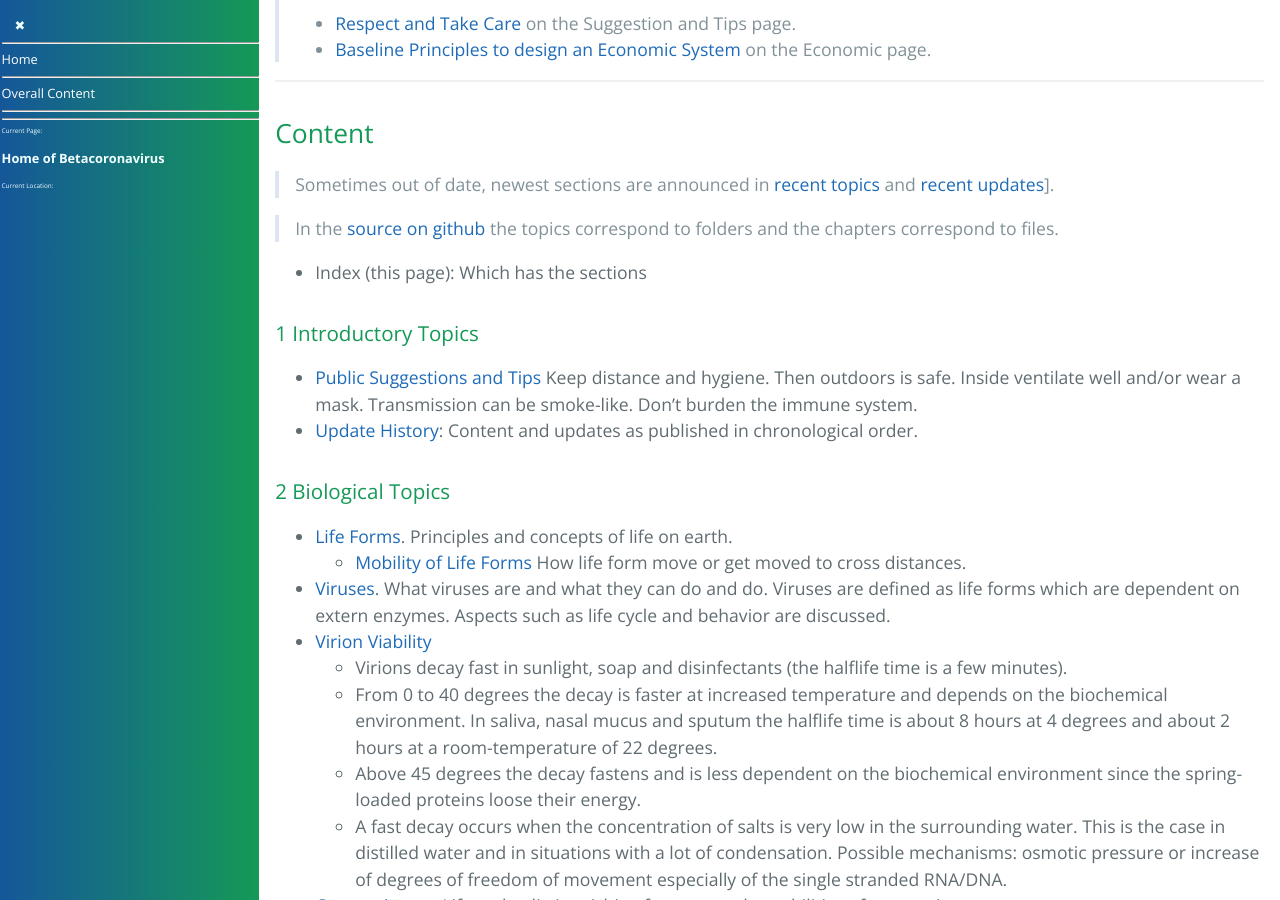
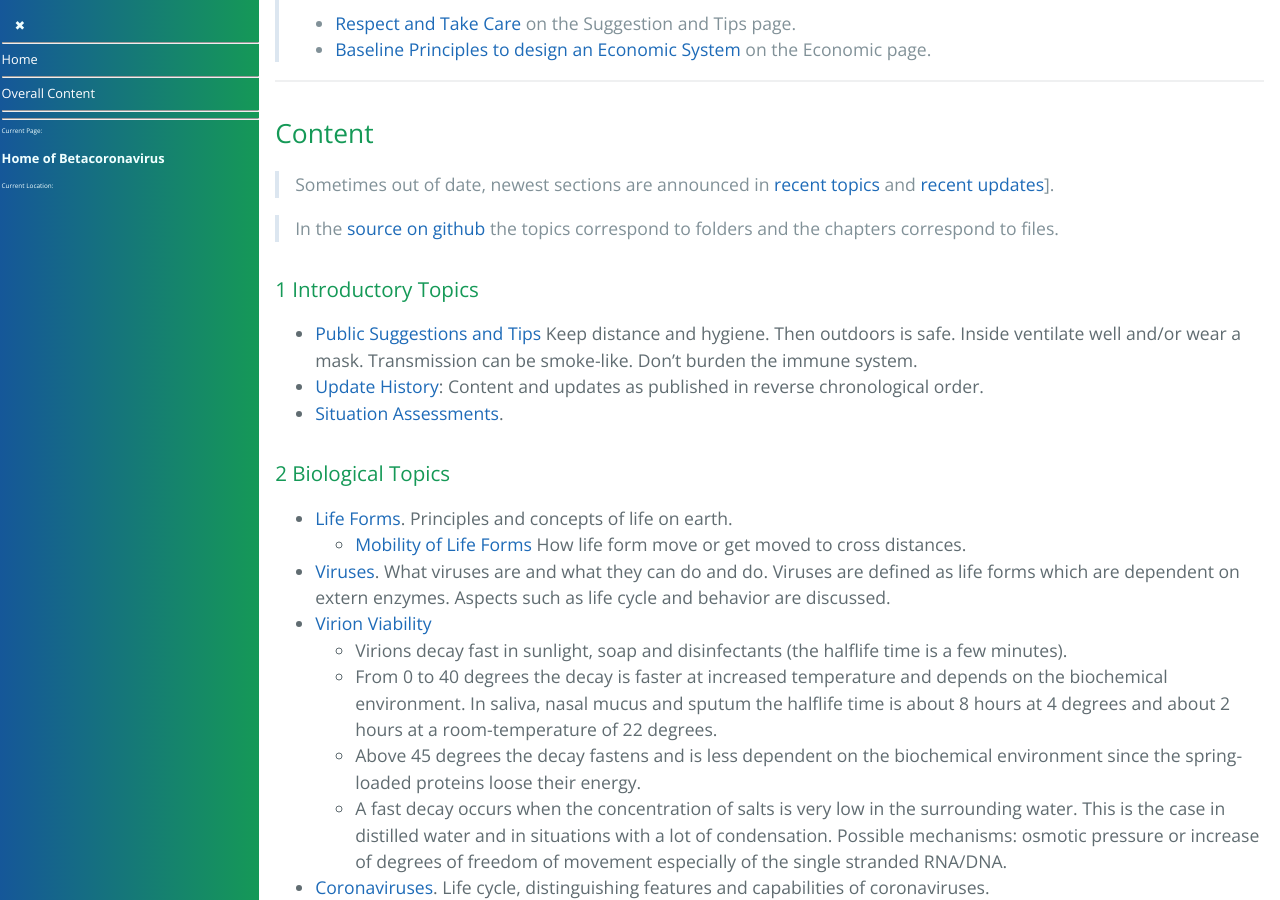
Before and after one commit to forestgrape/coronavirus, a Jekyll site: the page built from index.md, in a window 1280 px wide and 900 px high, scrolled down 4109 px. Built offline with Jekyll 4.4.1, drawn with Linux system fonts in a browser that asks for light colours; our own code applies the rules of GitHub Pages for plain Markdown files.

Commit message:
links updated

```diff
--- a/index.md
+++ b/index.md
@@ -50,14 +50,14 @@
 - 9.6. [Illustrative Resources](1_introduction/illustrative_resources.md): A subjective list of especially helpful, insightful and/or extraordinary Resources. Sometimes
 
 ### Recent Updates
-- 24.8.: General notes on data handling moved to its own page [Data](./8_data/data.md) (previously section on monitoring.md or scattered remarks).
+- 24.8.: General notes on data handling moved to its own page [Data](8_data/data.md) (previously section on monitoring.md or scattered remarks).
 - 24.8.: A new page [Situation Assessments](1_introduction/situation_assessments.md) grouping the previously scattered situation assessments.
 - 22.8.: Many updates and clarifications across the page. E.g.
   - updated and extend the Immune System Page and renamed it to [Concepts of Immunology](4_immunological/concepts_of_immunology.md).
-  - updates on the [Controlling Page](./7_social/controlling.md) and added section with [measures recommendations](./7_social/controlling.md#measure-recommendations)
+  - updates on the [Controlling Page](7_social/controlling.md) and added section with [measures recommendations](7_social/controlling.md#measure-recommendations)
 - 6.8.: [Competition Advantages and Transmissibility](5_epidemiological/competition_advantages.md): Clarifications and added examples of faster (alpha, delta)/immune evasion variants (beta, delta).
 - 6.8.: Various updates across the page
-- 26.7.: [Section Transmission Distribution](./5_epidemiological/spread_analyses.md#transmission-distribution) on the [Spread Analyses Page](./5_epidemiological/spread_analyses.md) extended: The SARS-CoV-2 spread is highly individual and depends on the behavior, physiological factors and socioeconomic conditions.
+- 26.7.: [Section Transmission Distribution](5_epidemiological/spread_analyses.md#transmission-distribution) on the [Spread Analyses Page](5_epidemiological/spread_analyses.md) extended: The SARS-CoV-2 spread is highly individual and depends on the behavior, physiological factors and socioeconomic conditions.
 - 26.7.: [Vaccine Safety](10_vaccines/vaccine_safety.md) chapter updated, clarified and extended.
 - 26.7.: Formulations and clarifications across the page e.g. the sections [Competition Advantages and Transmissibility](5_epidemiological/competition_advantages.md), [Monitoring](8_data/monitoring.md) and [Immune Evasion](4_immunological/immune_evasion.md)
 - 12.7.: [Immune Evasion](4_immunological/immune_evasion.md) generalized and added how coronaviruses can evade neutralizing antibodies by reducing the exposure time (virions spikes primed faster) or entirely circumvent the virions phase by cell-cell fusion ([Escape Neutralizing Antibodies](4_immunological/immune_evasion.md#overcome-neutralizing-antibodies))
@@ -129,13 +129,12 @@
 
 > In the [source on github](https://github.com/forestgrape/coronavirus/blob/master/index.md) the topics correspond to folders and the chapters correspond to files.
 
-* Index (this page): Which has the sections
-
 ### 1 Introductory Topics
 
 * [Public Suggestions and Tips](1_introduction/suggestions.md)
     Keep distance and hygiene. Then outdoors is safe. Inside ventilate well and/or wear a mask. Transmission can be smoke-like. Don't burden the immune system.
-* [Update History](1_introduction/update_history.md): Content and updates as published in chronological order.
+* [Update History](1_introduction/update_history.md): Content and updates as published in reverse chronological order.
+* [Situation Assessments](1_introduction/situation_assessments.md).
 
 
 ### 2 Biological Topics
```
